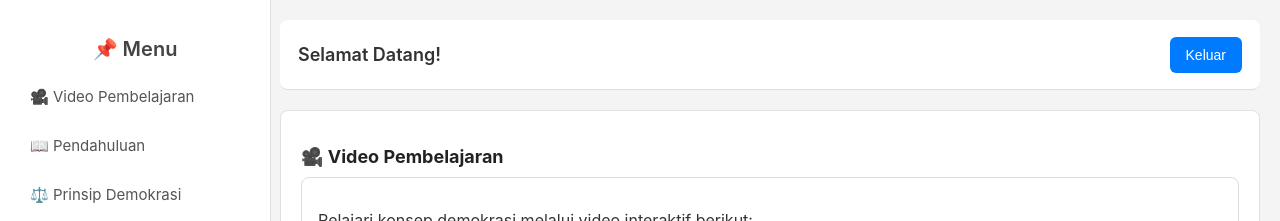
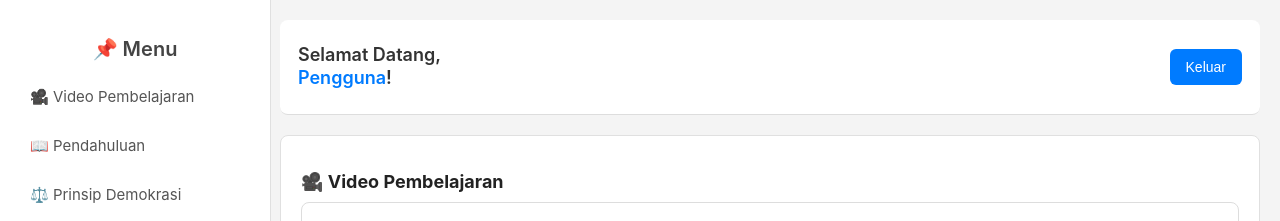
Before and after one commit to yusronalkayiss/Media-Pembelajaran, a plain HTML site: page dashboard.html in a window 1280 px wide. Shown: the top 221 px of the page. Drawn offline with Linux system fonts and the light colour scheme.

Commit message:
Update dashboard.html

```diff
--- a/dashboard.html
+++ b/dashboard.html
@@ -29,7 +29,7 @@
     <!-- Konten Utama -->
     <main class="content">
         <header class="top-bar">
-            <h1 id="welcomeMessage">Selamat Datang!</h1>
+            <h1 id="welcomeMessage">Selamat Datang,<br> <span style="line-height: 25px;color: #007bff;" id="userNameDisplay"></span>!</h1>
             <button id="logoutButton" class="button">Keluar</button>
         </header>
 
```
